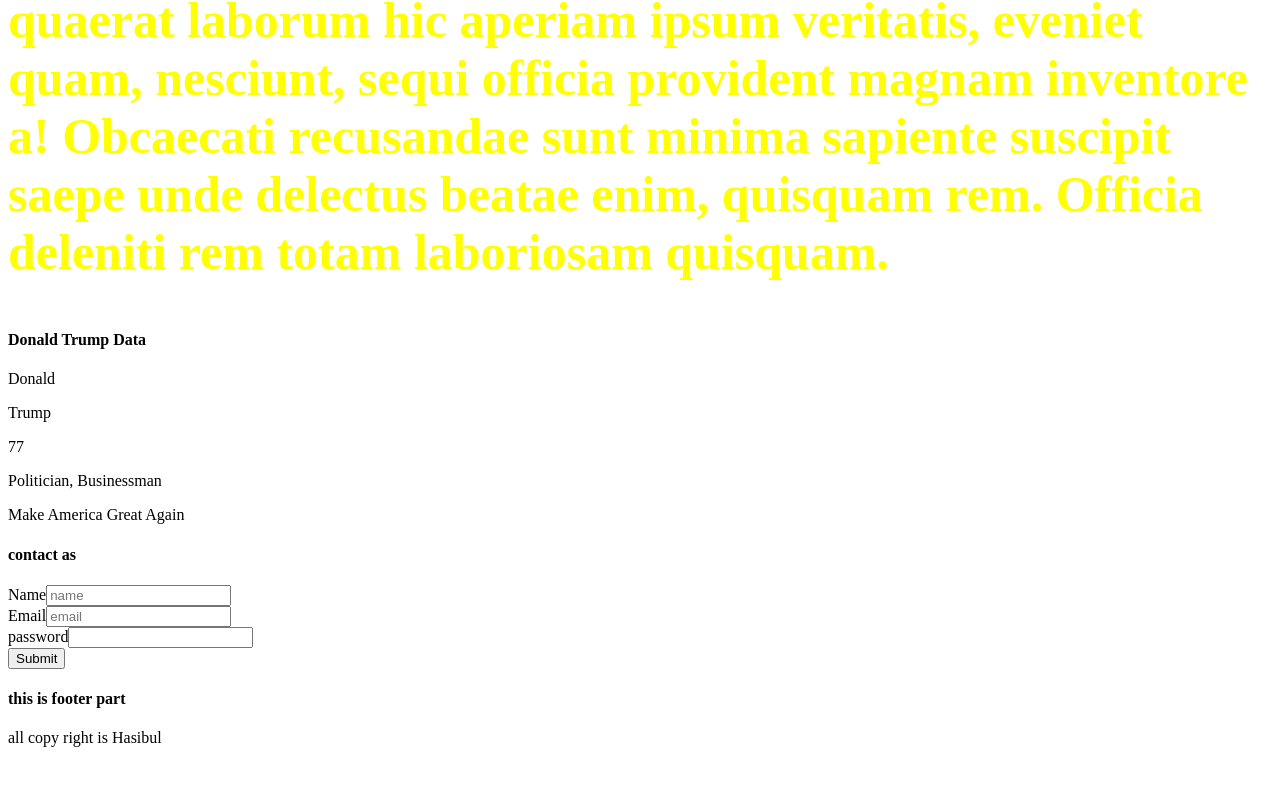
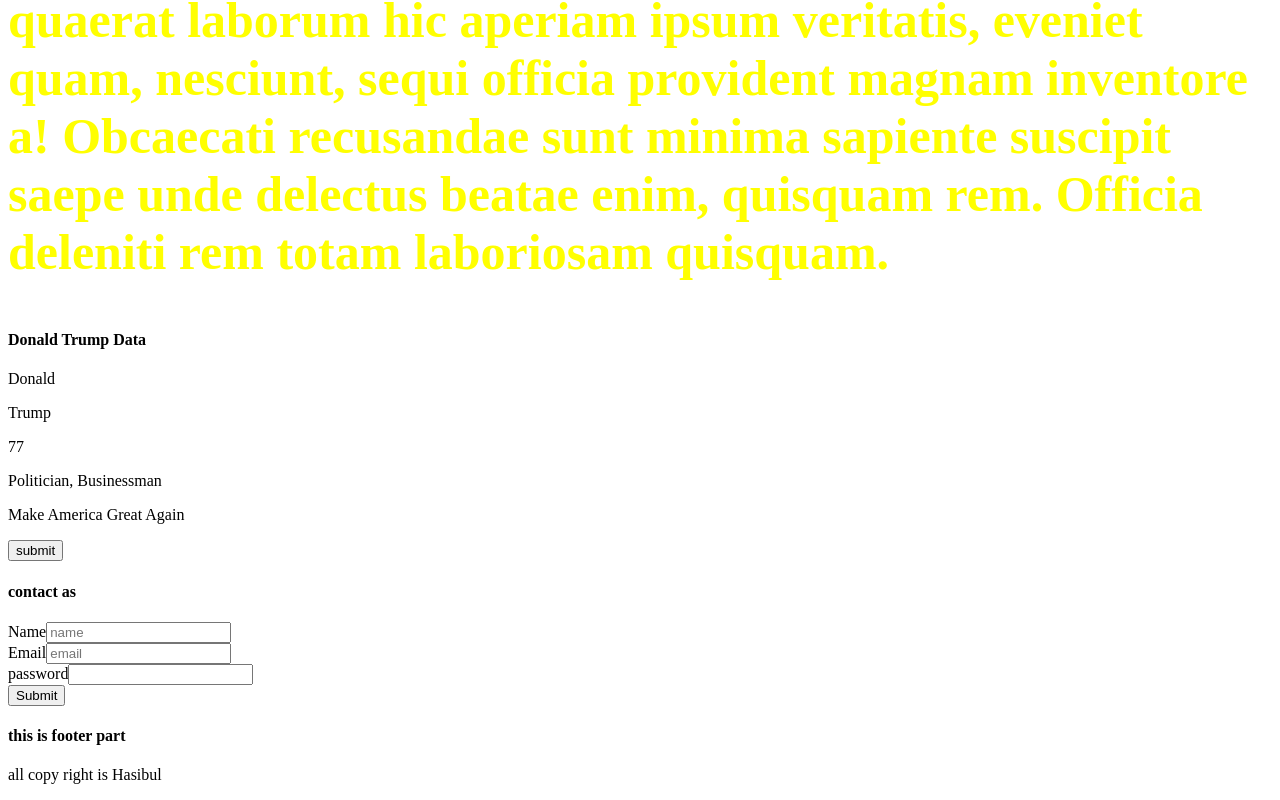
Before and after one commit to Hasibul-islam1/learn-React-, a React (Vite) app: page / in a window 1280 px wide. Shown: the part 1446-2246 px from the top of the page. Before the commit the page ends 2209 px from the top, so only its background shows below. Built offline with nearby package versions, Linux system fonts and the light colour scheme.

Commit message:
add funcation

```diff
--- a/src/App.jsx
+++ b/src/App.jsx
@@ -13,10 +13,11 @@
 import Imedite_invock_funcation from "./component/Imedite_invock_funcation";
 import DrivenData from "./component/DrivenData";
 import DataDrivenObject from "./component/DataDrivenObject";
+import DataDrivenFuncation from "./component/DataDrivenFuncation";
 
 
 
-
+// this object use for data deiven object
 const App = () => {
   const trump = {
     firstName: "Donald",
@@ -26,6 +27,11 @@
     isPresident: true,
     famousQuote: "Make America Great Again"
 };
+
+// this funcation is use for data driven funcation
+const btnClick=()=>{
+  alert("child button click")
+}
   return (
     <div>
       <Hader/>
@@ -40,6 +46,7 @@
       <Loop/>
       <Blog/>
       <DataDrivenObject itme={trump}/>
+      <DataDrivenFuncation childbtn={btnClick}/>
       <Contact/>
       <Footer/>
     </div>
--- /dev/null
+++ b/src/component/DataDrivenFuncation.jsx
@@ -0,0 +1,10 @@
+
+const DataDrivenFuncation = (props) => {
+    return (
+        <div>
+            <button type="submit" onClick={props.childbtn}>submit</button>
+        </div>
+    );
+};
+
+export default DataDrivenFuncation;
```
